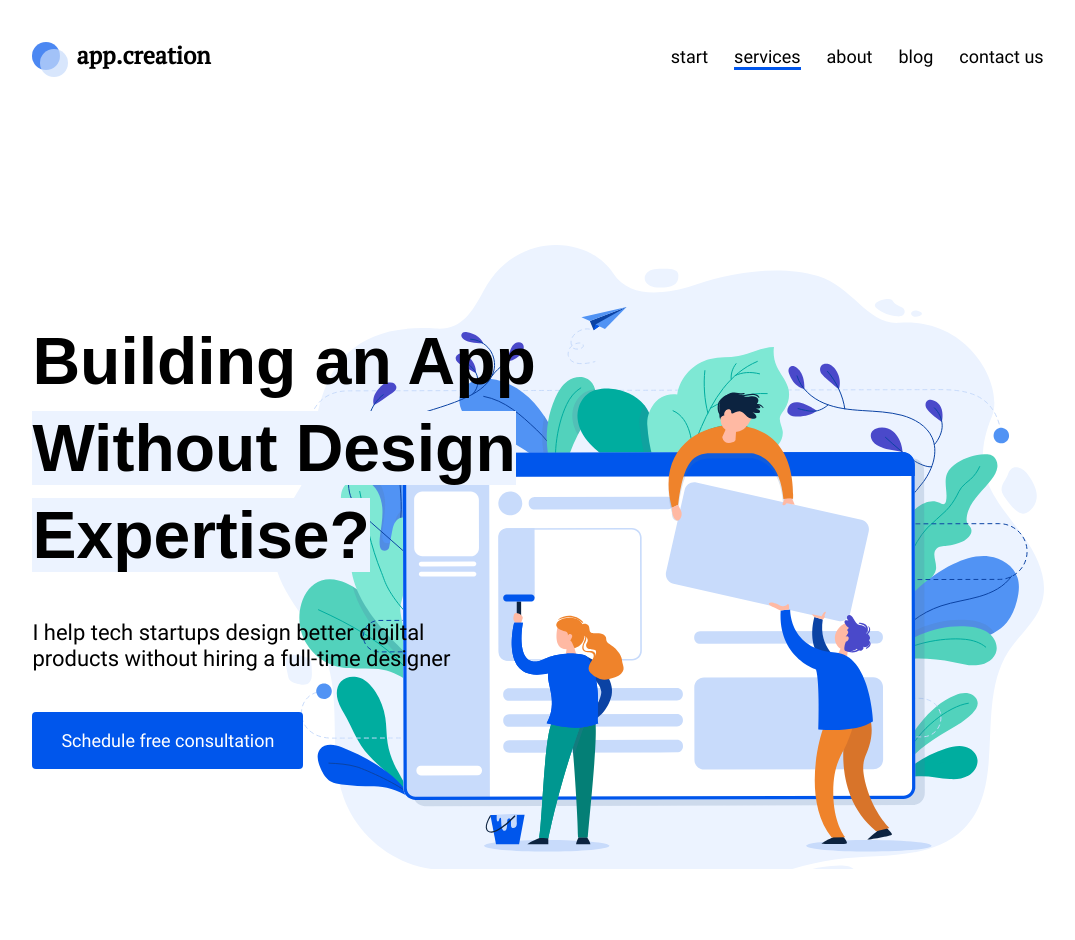
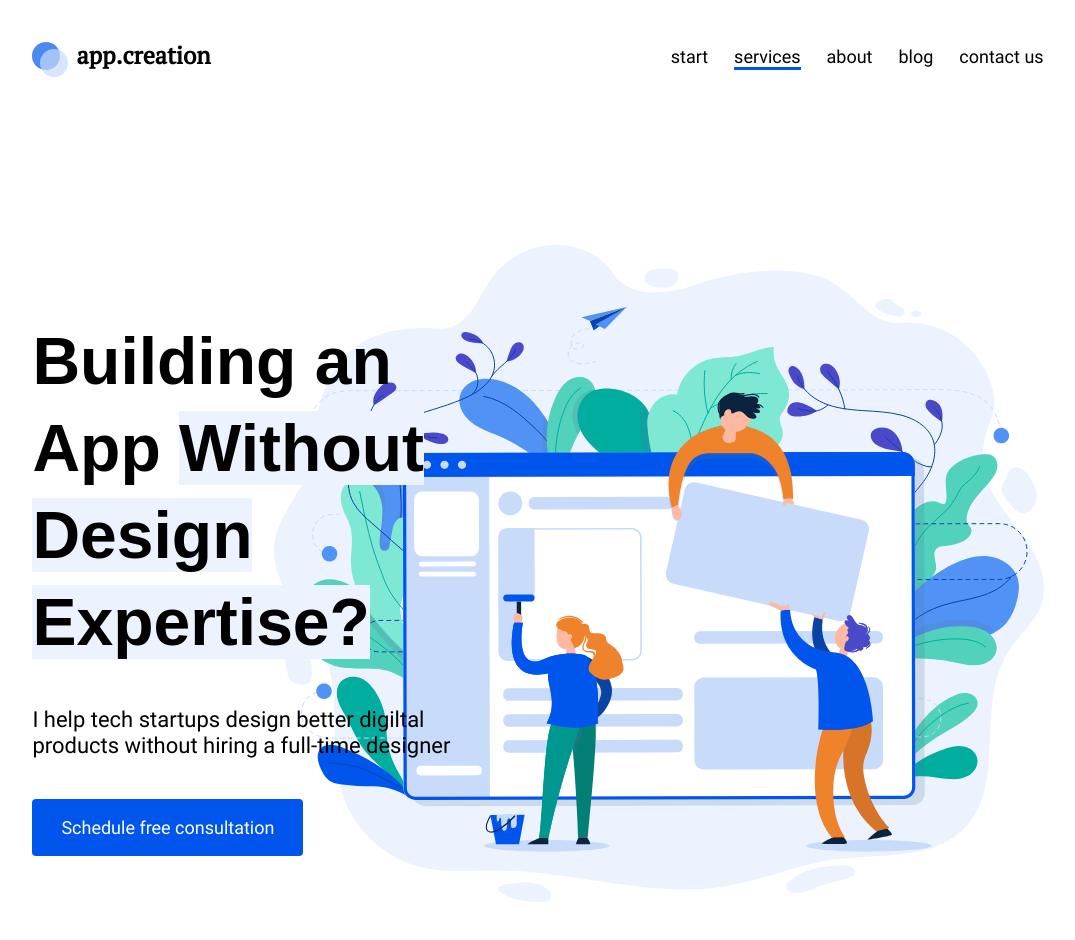
Before and after one commit to WebHeroSchool/planingDesk_Vera, a plain HTML site: page index.html in a window 1280 px wide. Shown: the whole page, without its empty margins (102-1177 px from the left). Before the commit the page ends 869 px from the top, so only its background shows below. Drawn offline with Linux system fonts and the light colour scheme.

Commit message:
Обновлён style.css

```diff
--- a/style.css
+++ b/style.css
@@ -54,7 +54,7 @@ body {
 .menu__item {
   position: relative;
   margin-right: 26px;
-  font: 500 18px/21px 'Roboto', arial, helvetica, sans-serif;
+  font: 500 18px/21px "Roboto", arial, helvetica, sans-serif;
   color: #000;
   text-decoration: none;
   transition: opacity .5s;
@@ -104,7 +104,7 @@ body {
 }
 
 .main {
-  padding: 0 50% 100px 0;
+  padding: 0 51% 100px 0;
   background: top right no-repeat url(img/mainImg.svg)
 }
 
```
